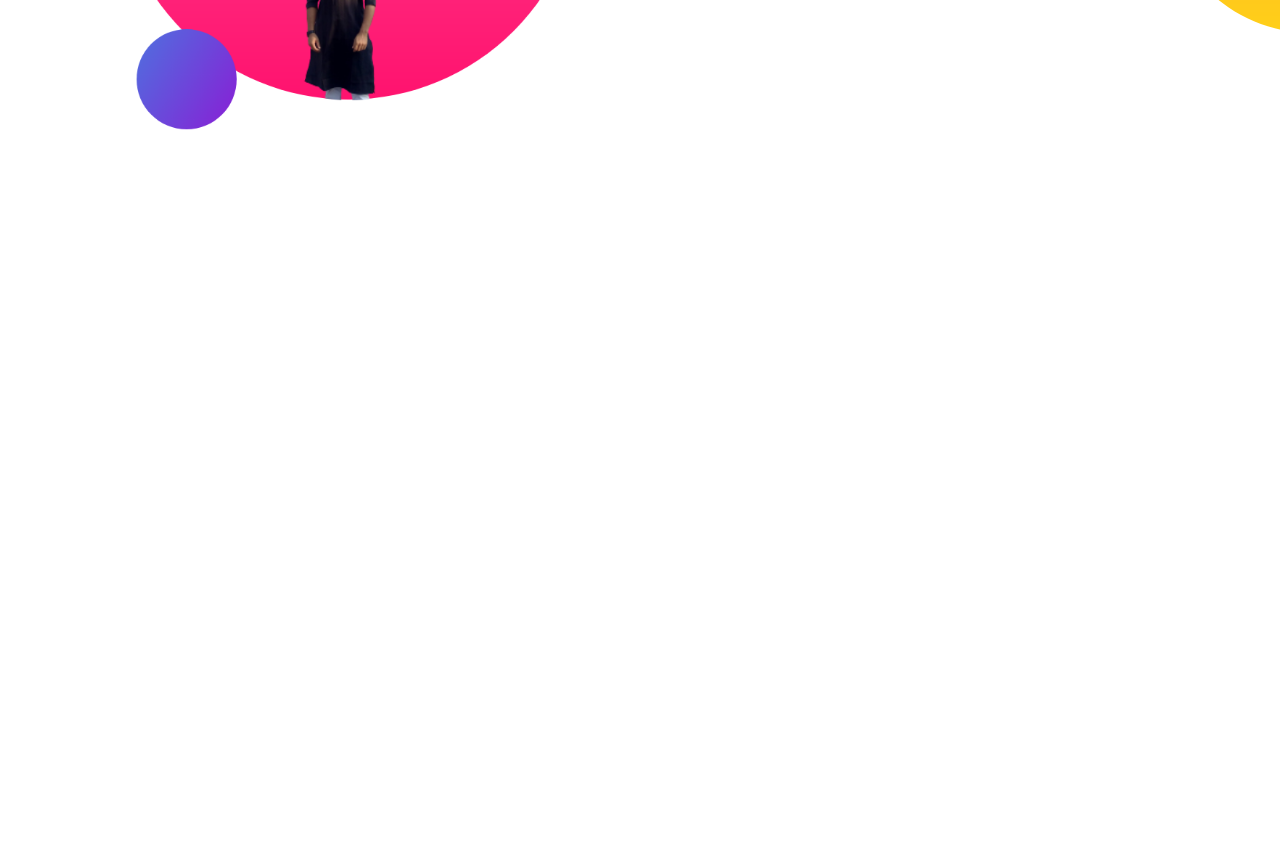
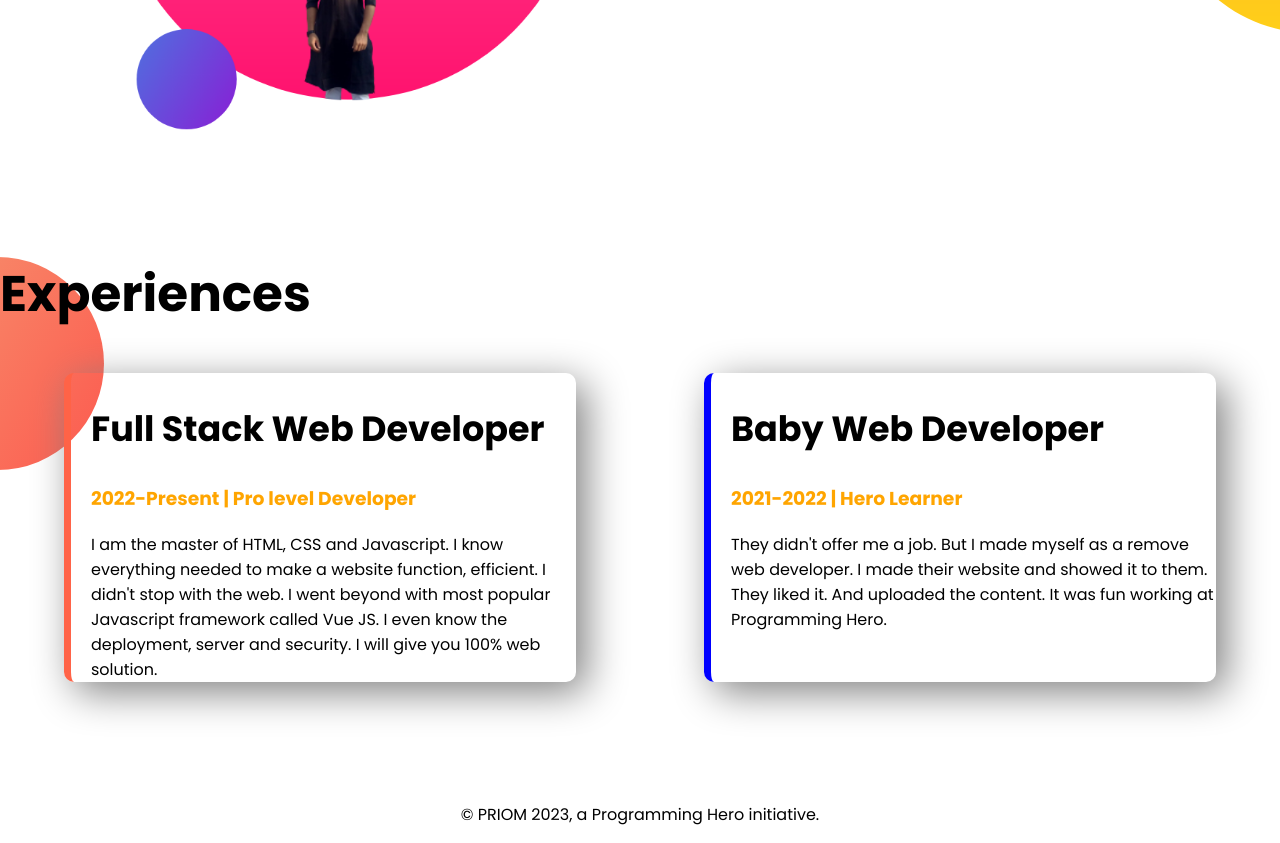
Before and after one commit to asadurrahman96/developer-portfolio, a plain HTML site: page index.html in a window 1280 px wide. Shown: the part 1010-1853 px from the top of the page. Before the commit the page ends 1267 px from the top, so only its background shows below. Drawn offline with Linux system fonts and the light colour scheme; a script that the page names is missing.

Commit message:
style border and footer

```diff
--- a/index.html
+++ b/index.html
@@ -16,7 +16,7 @@
 
 
 <body>
-    <section class="Top-banner">
+    <section class="Top-banner flexible-container">
         <div class="half-width">
             <h1>Welcome To</h1>
             <h1><span class="orange-color">PRIOM </span>World!</h1>
@@ -36,7 +36,7 @@
         </div>
 
     </section>
-    <section class="Dream-big">
+    <section class="Dream-big flexible-container">
         <div class="half-width">
             <img src="images/my-bg2.png" alt="">
         </div>
@@ -53,6 +53,36 @@
         </div>
 
     </section>
+    <section class="Experience-area">
+        <h1>Experiences</h1>
+        <div class="flexible-container">
+            <div id="full-stack-developer" class="experience-item">
+                <h2>Full Stack Web Developer</h2>
+                <h3 class="orange-color">2022-Present | Pro level Developer</h3>
+                <div>
+                    I am the master of HTML, CSS and Javascript. I know everything needed to make a website function,
+                    efficient. I didn't stop with the web. I went beyond with most popular Javascript framework called
+                    Vue
+                    JS. I even know the deployment, server and security. I will give you 100% web solution.
+                </div>
+            </div>
+            <div id="baby-web-developer" class="experience-item">
+                <h2>Baby Web Developer</h2>
+                <h3 class="orange-color">2021-2022 | Hero Learner</h3>
+                <p>
+                    They didn't offer me a job. But I made myself as a remove web developer. I made their website and
+                    showed
+                    it to them. They liked it. And uploaded the content. It was fun working at Programming Hero.
+
+
+                </p>
+            </div>
+        </div>
+
+    </section>
 </body>
+<footer>
+    <p>© PRIOM 2023, a Programming Hero initiative.</p>
+</footer>
 
 </html>
--- a/style.css
+++ b/style.css
@@ -7,11 +7,15 @@ h1 {
     font-size: 50px;
 }
 
+h2 {
+    font-size: 35px;
+}
+
 .orange-color {
     color: orange;
 }
 
-section {
+.flexible-container {
     display: flex;
     margin-bottom: 120px;
 }
@@ -44,3 +48,30 @@ section {
     background-repeat: no-repeat;
     background-position: right;
 }
+
+.Experience-area {
+    background-image: url(images/exp-bg.png);
+    background-repeat: no-repeat;
+}
+
+.experience-item {
+    width: 40%;
+    margin-left: 5%;
+    margin-right: 5%;
+    padding-left: 20px;
+    box-shadow: 10px 10px 40px gray;
+    border-radius: 10px;
+
+}
+
+#full-stack-developer {
+    border-left: 7px solid tomato;
+}
+
+#baby-web-developer {
+    border-left: 7px solid blue;
+}
+
+footer p {
+    text-align: center;
+}
```
